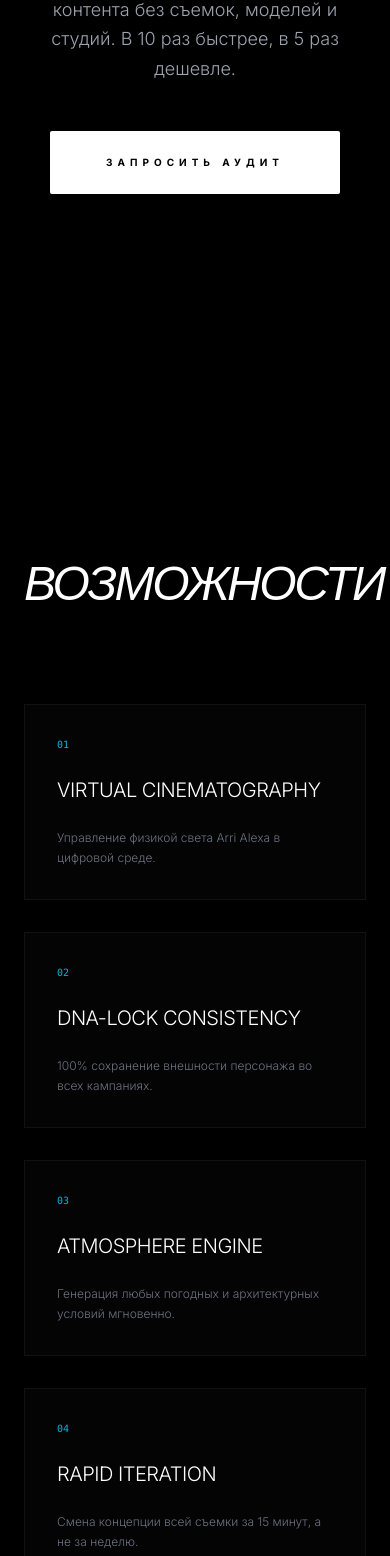
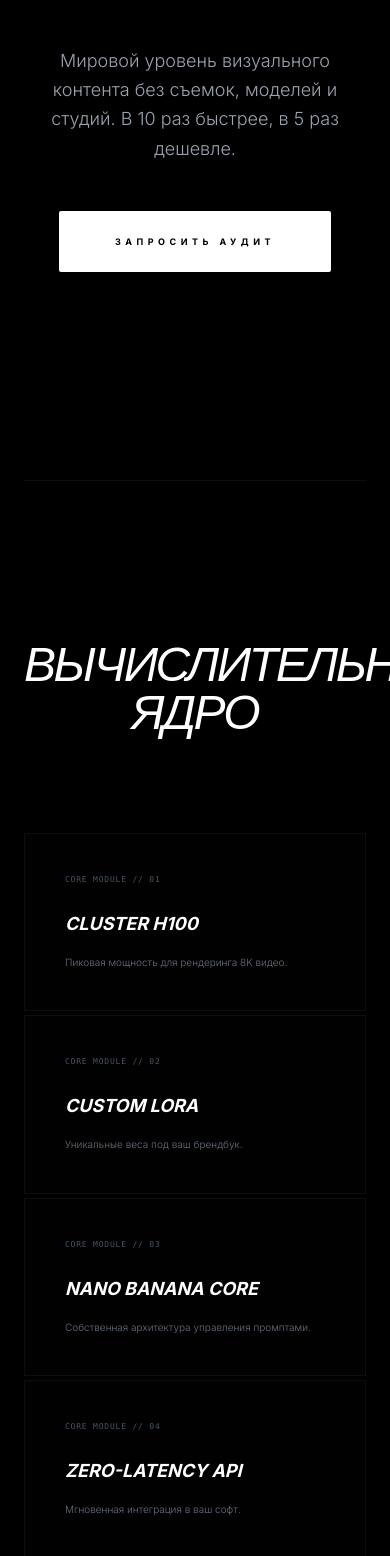
Before and after one commit to medbrokz-design/V3000, a React (Create React App) app in the folder client/: page / in a window 390 px wide. Shown: the part 444-2000 px from the top of the page. Built offline with nearby package versions, Linux system fonts and the light colour scheme; the HTML template or start-up script is replaced by a standard one.

Commit message:
Ultra-Expansion: Added Engine Tech, Legal/Ethics block, and Marquee footer for maximum authority

```diff
--- a/client/src/App.js
+++ b/client/src/App.js
@@ -7,12 +7,11 @@ const translations = {
     heroSub: "Протокол V3000",
     heroDesc: "Мировой уровень визуального контента без съемок, моделей и студий. В 10 раз быстрее, в 5 раз дешевле.",
     cta: "ЗАПРОСИТЬ АУДИТ",
-    capabilitiesTitle: "Возможности",
-    comparisonTitle: "Эволюция",
-    visionTitle: "Манифест",
-    stepTitle: "Путь к результату",
+    capabilitiesTitle: "Технологии",
+    engineTitle: "Вычислительное Ядро",
+    stepTitle: "Алгоритм внедрения",
     roiTitle: "Экономика",
-    faqTitle: "Вопросы",
+    legalTitle: "Юридическая чистота",
     statusSuccess: "ПРИНЯТО.",
     statusError: "ОШИБКА."
   },
@@ -22,65 +21,38 @@ const translations = {
     heroDesc: "World-class visual content without shoots, models, or studios. 10x faster, 5x cheaper.",
     cta: "REQUEST AUDIT",
     capabilitiesTitle: "Capabilities",
-    comparisonTitle: "Evolution",
-    visionTitle: "Manifesto",
-    stepTitle: "The Workflow",
+    engineTitle: "Compute Engine",
+    stepTitle: "The Algorithm",
     roiTitle: "Economics",
-    faqTitle: "FAQ",
+    legalTitle: "AI Ethics & Legal",
     statusSuccess: "ACCEPTED.",
     statusError: "ERROR."
   }
 };
 
-const capabilities = [
-  { t: "Virtual Cinematography", d: "Управление физикой света Arri Alexa в цифровой среде." },
-  { t: "DNA-Lock Consistency", d: "100% сохранение внешности персонажа во всех кампаниях." },
-  { t: "Atmosphere Engine", d: "Генерация любых погодных и архитектурных условий мгновенно." },
-  { t: "Rapid Iteration", d: "Смена концепции всей съемки за 15 минут, а не за неделю." }
+const engineTech = [
+  { t: "Cluster H100", d: "Пиковая мощность для рендеринга 8K видео." },
+  { t: "Custom LoRA", d: "Уникальные веса под ваш брендбук." },
+  { t: "Nano Banana Core", d: "Собственная архитектура управления промптами." },
+  { t: "Zero-Latency API", d: "Мгновенная интеграция в ваш софт." }
 ];
 
-const Comparison = ({ lang }) => (
-  <section className="py-40 border-t border-white/5">
-    <h2 className="text-5xl font-display font-light uppercase tracking-tighter italic mb-20 text-center">
-      {lang === 'ru' ? 'Старый мир vs V3000' : 'Old World vs V3000'}
-    </h2>
-    <div className="grid md:grid-cols-2 gap-px bg-white/5 border border-white/5">
-      <div className="bg-black p-12 space-y-8">
-        <h3 className="text-gray-600 uppercase tracking-widest text-xs">Classical Production</h3>
-        <ul className="space-y-6 text-sm font-light text-gray-400">
-          <li className="flex justify-between border-b border-white/5 pb-2"><span>Сроки</span> <span>2-4 недели</span></li>
-          <li className="flex justify-between border-b border-white/5 pb-2"><span>Команда</span> <span>15-20 человек</span></li>
-          <li className="flex justify-between border-b border-white/5 pb-2"><span>Логистика</span> <span>Сложно / Дорого</span></li>
-          <li className="flex justify-between border-b border-white/5 pb-2"><span>Права</span> <span>Ограничены</span></li>
-        </ul>
+const LegalBlock = ({ lang }) => (
+  <section className="py-40 border-t border-white/5 opacity-40 hover:opacity-100 transition-opacity duration-700">
+    <div className="grid md:grid-cols-3 gap-10 text-[9px] font-mono uppercase tracking-[0.3em]">
+      <div className="space-y-4">
+        <h4 className="text-white font-bold">Ownership</h4>
+        <p>{lang === 'ru' ? '100% прав на контент принадлежат заказчику' : '100% IP rights transferred to client'}</p>
       </div>
-      <div className="bg-zinc-950 p-12 space-y-8 relative overflow-hidden">
-        <div className="absolute top-0 right-0 p-4 bg-cyan-500 text-black text-[8px] font-bold uppercase tracking-widest">Recommended</div>
-        <h3 className="text-cyan-500 uppercase tracking-widest text-xs">V3000 Protocol</h3>
-        <ul className="space-y-6 text-sm font-light">
-          <li className="flex justify-between border-b border-cyan-500/20 pb-2 text-white"><span>Сроки</span> <span>48 часов</span></li>
-          <li className="flex justify-between border-b border-cyan-500/20 pb-2 text-white"><span>Команда</span> <span>ИИ-Архитектор</span></li>
-          <li className="flex justify-between border-b border-cyan-500/20 pb-2 text-white"><span>Логистика</span> <span>Zero</span></li>
-          <li className="flex justify-between border-b border-cyan-500/20 pb-2 text-white"><span>Права</span> <span>Unlimited</span></li>
-        </ul>
+      <div className="space-y-4">
+        <h4 className="text-white font-bold">Safety</h4>
+        <p>{lang === 'ru' ? 'Защита от дипфейков и несанкционированного доступа' : 'Deepfake protection and secure access'}</p>
+      </div>
+      <div className="space-y-4">
+        <h4 className="text-white font-bold">Ethics</h4>
+        <p>{lang === 'ru' ? 'Использование этичных наборов данных' : 'Trained on ethical datasets only'}</p>
       </div>
     </div>
-  </section>
-);
-
-const Vision = ({ lang }) => (
-  <section className="py-60 text-center space-y-12">
-    <div className="inline-block px-4 py-1 border border-white/10 rounded-full text-[8px] uppercase tracking-[0.5em] text-gray-500 mb-10">V3000 Vision</div>
-    <h2 className="text-4xl md:text-7xl font-display font-light leading-tight tracking-tighter">
-      {lang === 'ru' ? (
-        <>Мы не предсказываем будущее.<br/>Мы <span className="italic text-gradient">рендерим</span> его.</>
-      ) : (
-        <>We don't predict the future.<br/>We <span className="italic text-gradient">render</span> it.</>
-      )}
-    </h2>
-    <p className="max-w-2xl mx-auto text-gray-500 font-light text-lg">
-      В 2026 году граница между реальностью и синтезом стерта. Те, кто продолжают тратить миллионы на физический продакшн, проигрывают тем, кто владеет кодом эстетики.
-    </p>
   </section>
 );
 
@@ -96,35 +68,11 @@ const BeforeAfter = ({ t }) => {
   };
   return (
     <section className="py-40 space-y-12">
-      <div className="text-center space-y-4">
-        <h2 className="text-5xl font-display font-light uppercase tracking-tighter italic">{t.compareTitle}</h2>
-      </div>
-      <div ref={containerRef} className="relative aspect-video w-full overflow-hidden border border-white/5 cursor-col-resize group" onMouseMove={handleMove} onTouchMove={handleMove}>
-        <div className="absolute inset-0 grayscale"><img src="https://images.unsplash.com/photo-1492691527719-9d1e07e534b4?q=80&w=2070&auto=format&fit=crop" className="w-full h-full object-cover opacity-40" alt="Before" /></div>
-        <div className="absolute inset-0 overflow-hidden" style={{ clipPath: `inset(0 ${100 - sliderPos}% 0 0)` }}><img src="https://images.unsplash.com/photo-1633356122544-f134324a6cee?q=80&w=2070&auto=format&fit=crop" className="w-full h-full object-cover" alt="After" /></div>
-        <div className="absolute inset-y-0 w-[1px] bg-white z-10 shadow-[0_0_20px_rgba(255,255,255,0.5)]" style={{ left: `${sliderPos}%` }}>
-          <div className="absolute top-1/2 left-1/2 -translate-x-1/2 -translate-y-1/2 w-12 h-12 rounded-full border border-white/20 backdrop-blur-2xl flex items-center justify-center text-[10px] tracking-tighter uppercase">Compare</div>
-        </div>
-      </div>
-    </section>
-  );
-};
-
-const ROICalculator = ({ t }) => {
-  const [budget, setBudget] = useState(10000);
-  return (
-    <section className="py-40 border-t border-white/5">
-      <div className="grid lg:grid-cols-2 gap-20 items-center">
-        <div className="space-y-10">
-          <h2 className="text-6xl font-display font-light tracking-tighter uppercase italic">{t.roiTitle}</h2>
-          <div className="space-y-6">
-            <div className="flex justify-between font-mono text-[10px] text-gray-500 uppercase tracking-widest"><span>{t.roiLabel}</span><span className="text-white">${budget.toLocaleString()}</span></div>
-            <input type="range" min="2000" max="100000" step="1000" value={budget} onChange={(e) => setBudget(parseInt(e.target.value))} className="w-full h-[1px] bg-white/10 appearance-none accent-white cursor-crosshair" />
-          </div>
-        </div>
-        <div className="relative p-16 bg-white/[0.02] border border-white/5 backdrop-blur-sm text-center space-y-4">
-          <div className="text-8xl font-display font-bold tracking-tighter text-gradient">${(budget * 0.88).toLocaleString()}</div>
-          <p className="font-mono text-[9px] text-cyan-500 uppercase tracking-[0.5em]">Annual Net Savings</p>
+      <div ref={containerRef} className="relative aspect-[21/9] w-full overflow-hidden border border-white/5 cursor-col-resize group">
+        <div className="absolute inset-0 grayscale"><img src="https://images.unsplash.com/photo-1492691527719-9d1e07e534b4?q=80&w=2070&auto=format&fit=crop" className="w-full h-full object-cover opacity-40" alt="B" /></div>
+        <div className="absolute inset-0 overflow-hidden" style={{ clipPath: `inset(0 ${100 - sliderPos}% 0 0)` }}><img src="https://images.unsplash.com/photo-1633356122544-f134324a6cee?q=80&w=2070&auto=format&fit=crop" className="w-full h-full object-cover" alt="A" /></div>
+        <div className="absolute inset-y-0 w-[1px] bg-cyan-500 z-10" style={{ left: `${sliderPos}%` }}>
+          <div className="absolute top-1/2 left-1/2 -translate-x-1/2 -translate-y-1/2 w-10 h-10 rounded-full border border-cyan-500/20 backdrop-blur-3xl flex items-center justify-center text-[8px] text-cyan-500 tracking-tighter">RENDER</div>
         </div>
       </div>
     </section>
@@ -156,68 +104,62 @@ function App() {
     <div className="bg-black text-white antialiased selection:bg-white selection:text-black font-sans scroll-smooth">
       <AnimatePresence>{loading && (
         <motion.div exit={{ opacity: 0 }} className="fixed inset-0 z-[200] bg-black flex items-center justify-center">
-          <div className="w-12 h-[1px] bg-white/20 relative overflow-hidden"><motion.div animate={{ left: ["-100%", "100%"] }} transition={{ duration: 1, repeat: Infinity }} className="absolute inset-0 bg-white" /></div>
+          <div className="w-8 h-[1px] bg-white/20 relative overflow-hidden"><motion.div animate={{ left: ["-100%", "100%"] }} transition={{ duration: 1, repeat: Infinity }} className="absolute inset-0 bg-white" /></div>
         </motion.div>
       )}</AnimatePresence>
 
-      <nav className="fixed top-0 left-0 w-full z-[100] px-10 py-10 flex justify-between items-center mix-blend-difference">
+      <nav className="fixed top-0 left-0 w-full z-[100] px-10 py-10 flex justify-between items-start mix-blend-difference">
         <div className="font-display font-bold text-xl tracking-tighter italic">V3000</div>
         <button onClick={() => setLang(lang==='ru'?'en':'ru')} className="font-mono text-[9px] border border-white/10 px-4 py-1 rounded-full uppercase hover:bg-white hover:text-black transition-all">{lang}</button>
       </nav>
 
-      <main className="max-w-7xl mx-auto px-6">
+      <main className="max-w-7xl mx-auto px-6 pt-20">
         {/* HERO */}
         <motion.section style={{ opacity: heroOpacity }} className="h-screen flex flex-col justify-center items-center text-center space-y-12">
-          <span className="uppercase tracking-[0.6em] font-mono text-[10px] text-cyan-500 italic">{t.heroSub}</span>
+          <span className="uppercase tracking-[0.6em] font-mono text-[9px] text-cyan-500 italic">{t.heroSub}</span>
           <h1 className="text-[14vw] md:text-[11vw] font-display font-light tracking-tighter leading-[0.85] text-gradient">{t.heroTitle}</h1>
-          <p className="text-lg md:text-xl font-light text-gray-400 max-w-2xl mx-auto leading-relaxed">{t.heroDesc}</p>
-          <button className="px-14 py-6 bg-white text-black text-[10px] uppercase tracking-[0.5em] font-bold hover:invert transition-all rounded-sm">{t.cta}</button>
+          <p className="text-lg md:text-xl font-light text-gray-400 max-w-xl mx-auto leading-relaxed">{t.heroDesc}</p>
+          <button className="px-14 py-6 bg-white text-black text-[9px] uppercase tracking-[0.5em] font-bold hover:invert transition-all rounded-sm">{t.cta}</button>
         </motion.section>
 
-        {/* NEW: CAPABILITIES */}
-        <section className="py-40">
-          <h2 className="text-5xl font-display font-light uppercase tracking-tighter italic mb-24">{t.capabilitiesTitle}</h2>
-          <div className="grid md:grid-cols-2 lg:grid-cols-4 gap-8">
-            {capabilities.map((c, i) => (
-              <div key={i} className="space-y-6 p-8 border border-white/5 bg-zinc-950/50 hover:bg-white/5 transition-colors">
-                <div className="text-cyan-500 font-mono text-[10px]">0{i+1}</div>
-                <h3 className="text-xl font-light uppercase tracking-tight">{c.t}</h3>
-                <p className="text-xs text-gray-500 font-light leading-relaxed">{c.d}</p>
+        {/* ENGINE TECH */}
+        <section className="py-40 border-t border-white/5">
+          <h2 className="text-5xl font-display font-light uppercase tracking-tighter italic mb-24 text-center">{t.engineTitle}</h2>
+          <div className="grid md:grid-cols-4 gap-1">
+            {engineTech.map((tech, i) => (
+              <div key={i} className="p-10 border border-white/5 bg-zinc-950/20 group hover:bg-white/5 transition-colors">
+                <div className="text-gray-600 font-mono text-[8px] mb-6 uppercase tracking-widest">Core Module // 0{i+1}</div>
+                <h3 className="text-lg font-bold uppercase italic mb-4 group-hover:text-cyan-500 transition-colors">{tech.t}</h3>
+                <p className="text-[10px] text-gray-500 font-light leading-relaxed">{tech.d}</p>
               </div>
             ))}
           </div>
         </section>
 
-        <BeforeAfter t={translations[lang]} />
-
-        {/* NEW: COMPARISON */}
-        <Comparison lang={lang} />
+        <BeforeAfter t={t} />
 
         {/* WORKFLOW */}
         <section className="py-40 border-t border-white/5">
           <h2 className="text-6xl font-display font-light uppercase tracking-tighter italic text-center mb-32">{t.stepTitle}</h2>
           <div className="grid md:grid-cols-3 gap-px bg-white/5">
-            {[t.step1, t.step2, t.step3].map((step, i) => (
+            {["Audit", "Neural Synthesis", "Delivery"].map((step, i) => (
               <div key={i} className="p-16 bg-black space-y-8 group hover:bg-zinc-950 transition-colors">
                 <div className="text-5xl font-display font-black text-white/5">0{i+1}</div>
                 <h3 className="text-xl uppercase tracking-widest italic leading-tight">{step}</h3>
-                <div className="h-[1px] w-12 bg-white/20 group-hover:w-full transition-all duration-700"></div>
+                <p className="text-[10px] text-gray-600 font-light uppercase tracking-widest">Phase Operational</p>
               </div>
             ))}
           </div>
         </section>
 
-        <ROICalculator t={translations[lang]} />
-
-        {/* NEW: VISION MANIFESTO */}
-        <Vision lang={lang} />
+        <LegalBlock lang={lang} />
 
         {/* FINAL CTA */}
         <section className="py-60 flex justify-center border-t border-white/5">
           <div className="max-w-2xl w-full text-center space-y-20">
             <div className="space-y-6">
               <h2 className="text-6xl md:text-8xl font-display font-light tracking-tighter uppercase italic text-gradient">V3000 Core</h2>
-              <p className="text-gray-500 text-sm font-light tracking-widest uppercase italic">The future is already rendered.</p>
+              <p className="text-gray-500 text-sm font-light tracking-widest uppercase italic">Secure your slot for February 2026.</p>
             </div>
             <form onSubmit={handleSubmit} className="space-y-12">
               <div className="grid gap-4">
@@ -225,12 +167,18 @@ function App() {
                 <input type="text" placeholder="Company" required value={formData.company} onChange={e=>setFormData({...formData, company:e.target.value})} className="bg-transparent border-b border-white/5 py-6 text-center text-2xl font-light outline-none focus:border-white transition-colors" />
                 <input type="email" placeholder="Email" required value={formData.email} onChange={e=>setFormData({...formData, email:e.target.value})} className="bg-transparent border-b border-white/5 py-6 text-center text-2xl font-light outline-none focus:border-white transition-colors" />
               </div>
-              <button className="px-16 py-8 bg-white text-black text-[10px] uppercase tracking-[0.6em] font-bold hover:invert transition-all">{t.cta}</button>
+              <button className="px-16 py-8 bg-white text-black text-[9px] uppercase tracking-[0.6em] font-bold hover:invert transition-all">{t.cta}</button>
               <AnimatePresence>{status && <motion.p initial={{opacity:0}} animate={{opacity:1}} className="font-mono text-[9px] tracking-widest text-cyan-500 uppercase animate-pulse pt-4">{status}</motion.p>}</AnimatePresence>
             </form>
           </div>
         </section>
       </main>
+
+      <div className="py-10 border-t border-white/5 overflow-hidden whitespace-nowrap opacity-10">
+        <div className="flex gap-20 animate-marquee font-mono text-[8px] uppercase tracking-[1em]">
+          <span>Artificial Intelligence</span> <span>Neural Production</span> <span>V3000 Engine</span> <span>Nano Banana Protocol</span> <span>Dr. Heisenberg Logic</span>
+        </div>
+      </div>
 
       <footer className="py-20 border-t border-white/5 text-center opacity-20 font-mono text-[7px] tracking-[1em]">© 2026 V3000 NEURAL ARCHITECTURES</footer>
     </div>
```
